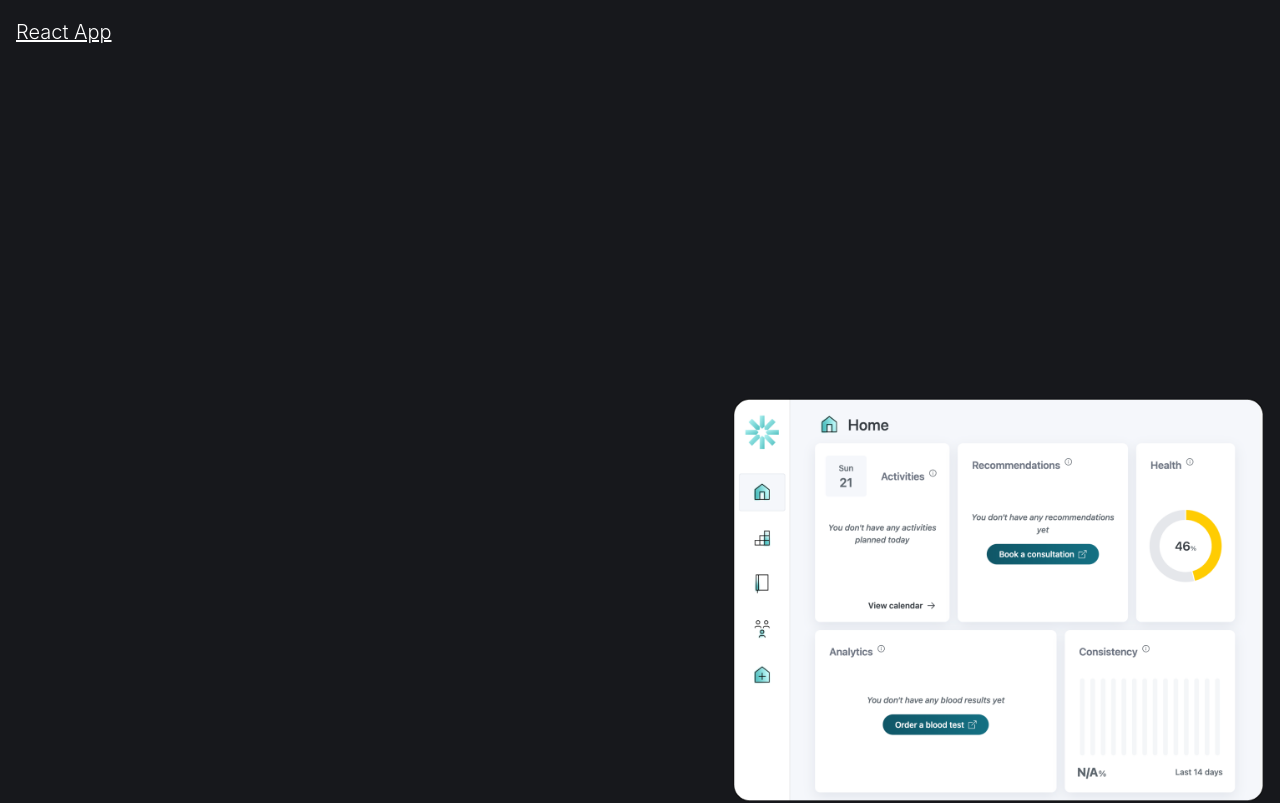
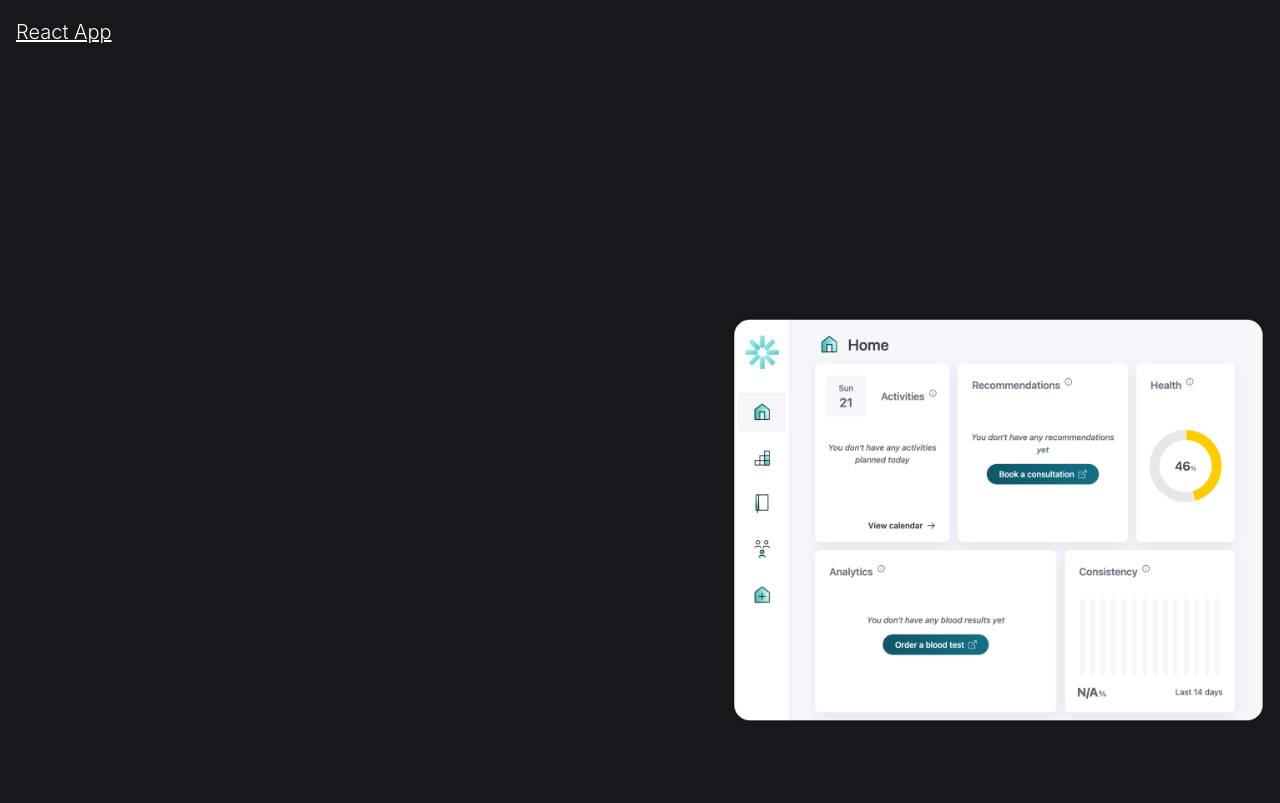
Before and after one commit to Braulin96/MyPortfolio, a React (Create React App) app in the folder portofolio/: page / in a window 1280 px wide. Shown: the part 3080-3883 px from the top of the page. Built offline with nearby package versions, Linux system fonts and the light colour scheme; a web font is replaced by a local one; what tailwindcss-animated would draw is missing.

Commit message:
added FadeOnScroll to ProjectList

```diff
--- a/portofolio/src/components/ProjectsList.js
+++ b/portofolio/src/components/ProjectsList.js
@@ -14,6 +14,7 @@ import "swiper/css/bundle";
 import "swiper/css/effect-cube";
 import "swiper/css/navigation";
 import TiltAnimation from "./shared/TiltAnimation";
+import FadeOnScroll from "./shared/FadeOnScroll";
 
 //Note:images/icons:
 import { BsDot } from "react-icons/bs";
@@ -117,6 +118,7 @@ const ModuleProject = ({
   return (
     <div className="max-w-7xl flex items-center mx-auto px-4">
       <div className="flex h-full gap-x-12">
+      <FadeOnScroll data="fade" delay="500" duration="1000">
         <div
           className="flex flex-col gap-y-20 md:sticky  md:h-[100vh]"
           style={{
@@ -154,8 +156,9 @@ const ModuleProject = ({
             <p className="text-xl underline md:flex hidden">React App</p>
           </div>
         </div>
-
+        </FadeOnScroll>
         <div className="md:flex flex-col hidden my-auto gap-y-20">
+          <FadeOnScroll data="fade-left" delay="1200" duration="1000">
           {TWDImages.map((image) => (
             <div
               key={image.id}
@@ -166,7 +169,9 @@ const ModuleProject = ({
                 <img className="" src={image.src} alt={image.alt} />
               </TiltAnimation>
             </div>
+
           ))}
+          </FadeOnScroll>
         </div>
       </div>
     </div>
```
